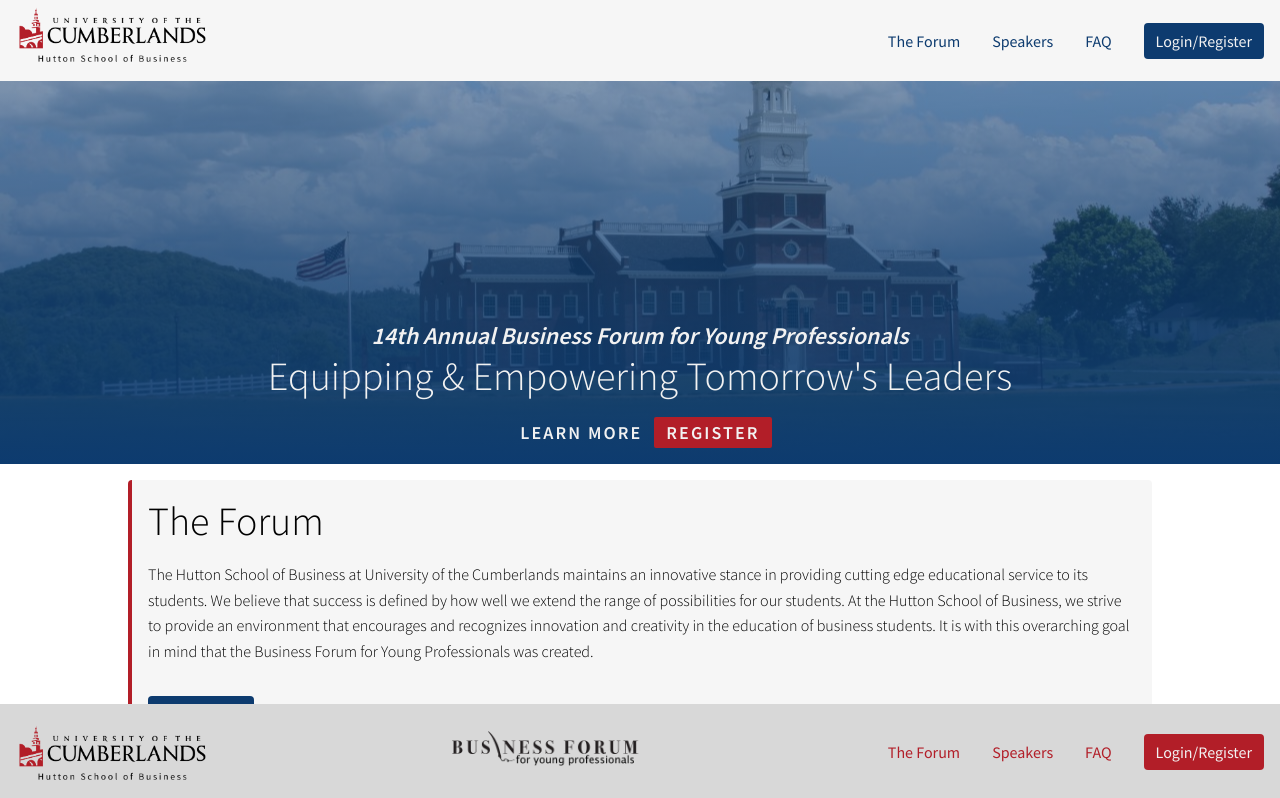
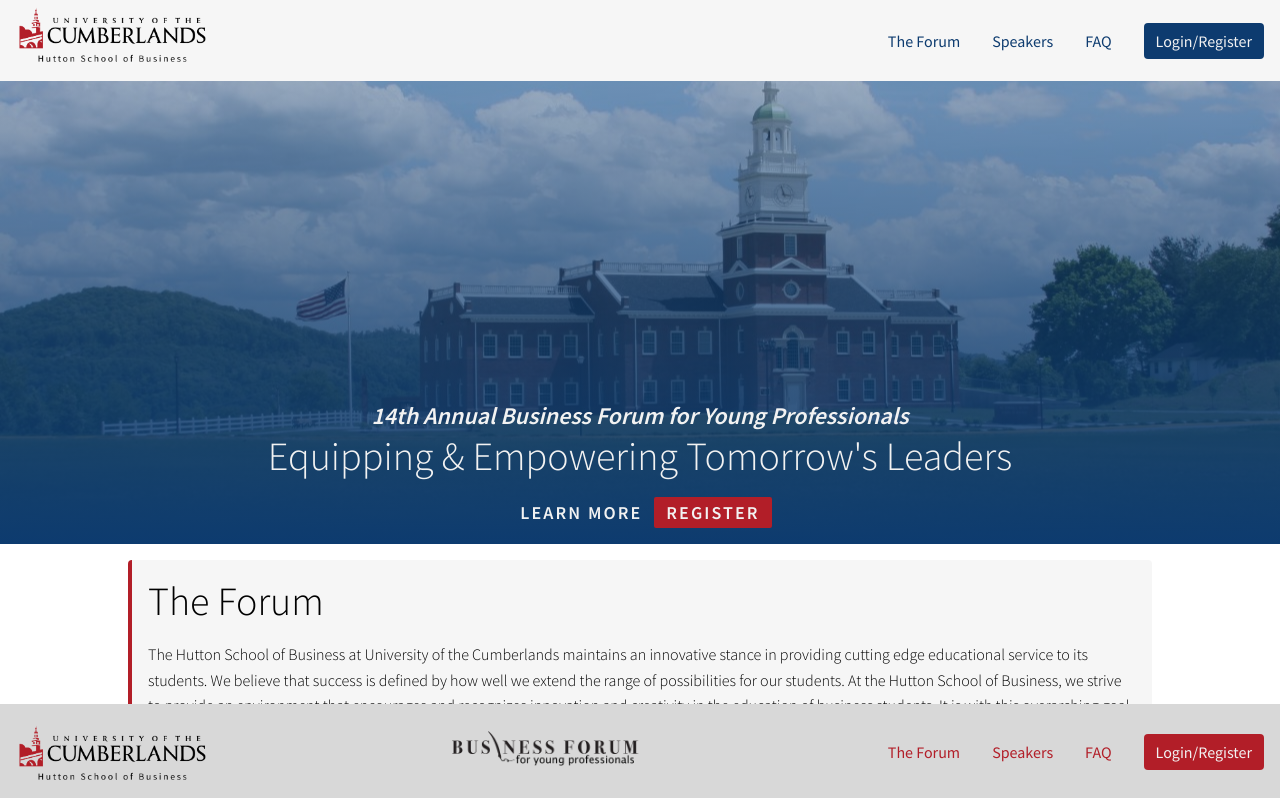
Before and after one commit to nmoore14/BF2023, a Nuxt app in the folder frontend/: page / in a window 1280 px wide. Shown: the top 798 px of the page. Built offline with nearby package versions, Linux system fonts and the light colour scheme.

Commit message:
Changing the Hero height

```diff
--- a/frontend/components/Hero.vue
+++ b/frontend/components/Hero.vue
@@ -34,7 +34,7 @@
 }
 
 .hero {
-  height: 25rem;
+  height: 30rem;
   margin-top: 0;
   margin-left: 0;
   background-color: $uc-red;
```
